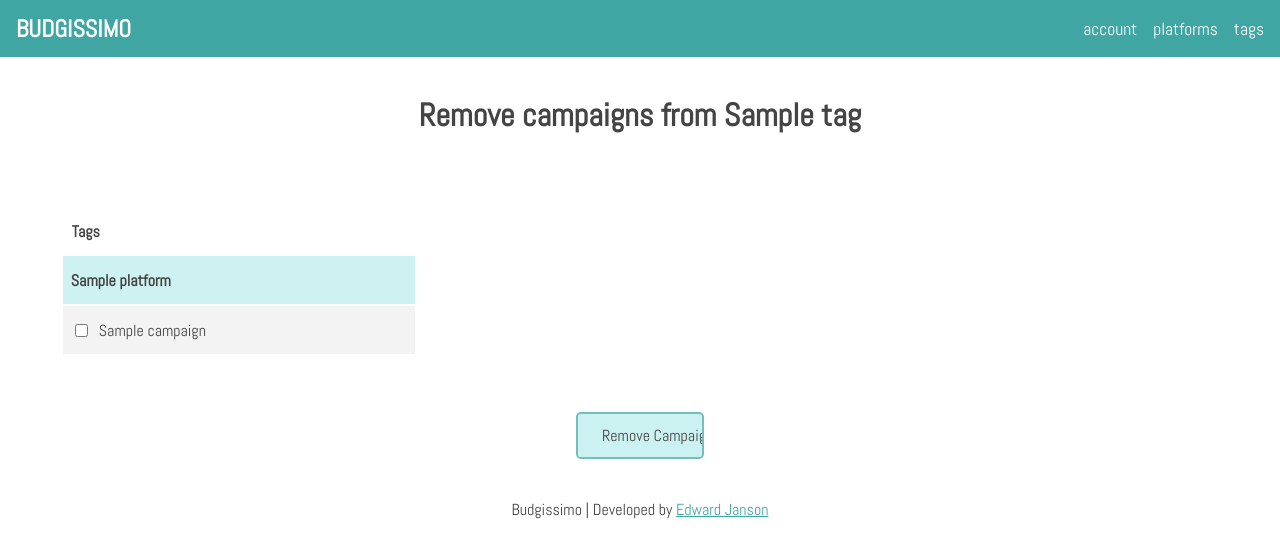
After one commit to edwardjanson/budgissimo, a Flask app: page /tags/1/campaigns/remove in a window 1280 px wide. The commit adds this page. Shown: the top 558 px of the page. Run offline with Flask 2, Linux system fonts and the light colour scheme; the visitor is signed in with stand-in values (Sample User, id 1); a database or web service that is not in the repository returns one stand-in record (values such as "Sample title"); some libraries are stand-ins or nearby versions.

Commit message:
:hammer: added feature to remove tags from campaigns

```diff
--- a/controllers/tags_controller.py
+++ b/controllers/tags_controller.py
@@ -121,7 +121,7 @@ def update_all_tags():
                 tag_repository.delete(tag.id)
 
         for category in tag_categories:
-            if  request.form[f"category_{category.id}"]:
+            if request.form[f"category_{category.id}"]:
                 tag_category_repository.delete(category.id)
 
     return redirect("/tags")
@@ -175,3 +175,33 @@ def add_tag_to_campaigns_post(tag_id):
             continue
 
     return redirect(f"/tags/{tag_id}")
+
+
+@tags_blueprint.route("/tags/<tag_id>/campaigns/remove")
+def remove_tag_to_campaigns(tag_id):
+    if account_repository.request_allowed(session["account_id"], "tag_id", tag_id):
+        account = account_repository.select(session["account_id"])
+        tag = tag_repository.select(tag_id)
+        platforms_campaigns = campaign_repository.get_platforms_campaigns_by_tag(tag)
+
+        return render_template('tags/campaigns/remove.html', platforms_campaigns=platforms_campaigns, tag=tag, account=account)
+
+    else:
+        return render_template("access_denied.html")
+
+
+@tags_blueprint.route("/tags/<tag_id>/campaigns/remove", methods=["POST"])
+def remove_tag_to_campaigns_post(tag_id):
+    account = account_repository.select(session["account_id"])
+    tag = tag_repository.select(tag_id)
+    campaigns = campaign_repository.select_all_by_account(account)
+
+    for campaign in campaigns:
+        try:
+            if request.form[f"campaign_{campaign.id}"]:
+                campaign_tag = campaign_tag_repository.select_by_tag_and_campaign(tag, campaign)
+                campaign_tag_repository.delete(campaign_tag.id) # type: ignore
+        except KeyError:
+            continue
+
+    return redirect(f"/tags/{tag_id}")
--- a/repositories/campaign_repository.py
+++ b/repositories/campaign_repository.py
@@ -4,6 +4,7 @@ from models.campaign import Campaign
 import repositories.budget_repository as budget_repository
 import repositories.platform_repository as platform_repository
 import repositories.campaign_repository as campaign_repository
+import repositories.campaign_tag_repository as campaign_tag_repository
 
 
 def save(campaign):
@@ -121,6 +122,7 @@ def get_platforms_campaigns_by_tag(tag):
 
 def get_platforms_campaigns_not_with_tag(tag):
     platforms = platform_repository.select_all_by_account(tag.account)
+    unwanted_campaign_ids = campaign_tag_repository.select_all_campaign_ids_by_tag(tag)
 
     platforms_with_campaigns = []
 
@@ -132,13 +134,14 @@ def get_platforms_campaigns_not_with_tag(tag):
                     ON campaigns_tags.campaign_id = campaigns.id
                 INNER JOIN tags
                     ON campaigns_tags.tag_id = tags.id
-                WHERE tags.id != %s AND platform_id = %s"""
-        values = [tag.id, platform.id] # type: ignore
+                WHERE platform_id = %s"""
+        values = [platform.id] # type: ignore
         results = run_sql(sql, values)
 
         for row in results:
             campaign = campaign_repository.select(row["campaign_id"])
-            campaign_objects.append(campaign)
+            if row["campaign_id"] not in unwanted_campaign_ids:
+                campaign_objects.append(campaign)
 
         platform_dict = {}
         platform_dict[platform] = campaign_objects
--- a/static/style.css
+++ b/static/style.css
@@ -344,8 +344,8 @@ table tr:nth-child(odd) .first-column {
     width: 40rem;
 }
 
-.add-campaigns {
-    width: 8rem;
+.add-remove-campaigns {
+    width: 7.45rem;
 }
 
 .tag-campaign-table .first-column {
--- /dev/null
+++ b/templates/tags/campaigns/remove.html
@@ -0,0 +1,39 @@
+{% extends "layout.html" %}
+
+{% block title %}Remove Campaigns{% endblock %}
+
+{% block main %}
+        <main id="main-container">
+            <h1>Remove campaigns from {{ tag.name }}</h1>
+            <form action="/tags/{{ tag.id }}/campaigns/remove" method="post">
+              <div class="stats-table tags-table tag-campaign-table">
+                  <table>
+                      <tr>
+                        <th class="first-column">Tags</th>
+                        <th></th>
+                      </tr>
+                      {% for platform_campaigns in platforms_campaigns %}
+                      {% for platform, campaigns in platform_campaigns.items() %}
+                      <tr>
+                        <th class="first-column sub-header">{{ platform.name }}</th>
+                        <th></th>
+                      </tr>
+                      {% for campaign in campaigns%}
+                      <tr>
+                        <td class="first-column middle">
+                          <input type="checkbox" name="campaign_{{ campaign.id }}">
+                          <span>{{ campaign.name }}</span>
+                        </td>
+                        <td></td>
+                      </tr>
+                      {% endfor %}
+                      {% endfor %}
+                      {% endfor %}
+                    </table>
+              </div>
+              <div class="buttons">
+                <input class="form-inputs button" type="submit" name="action" value="Remove Campaigns"/>
+              </div>
+            </form>
+        </main>
+{% endblock %}
--- a/templates/tags/details.html
+++ b/templates/tags/details.html
@@ -56,7 +56,8 @@
                   </table>
               </div>
               <div class="buttons">
-                <a href="/tags/{{ tag.id }}/campaigns/add" class="button add-campaigns">Add Campaigns</a>
+                <a href="/tags/{{ tag.id }}/campaigns/add" class="button add-remove-campaigns">Add Campaigns</a>
+                <a href="/tags/{{ tag.id }}/campaigns/remove" class="button add-remove-campaigns">Remove Campaigns</a>
               </div>
         </main>
 {% endblock %}
```
Also changed, not shown: repositories/campaign_tag_repository.py (+26 -0 lines).
